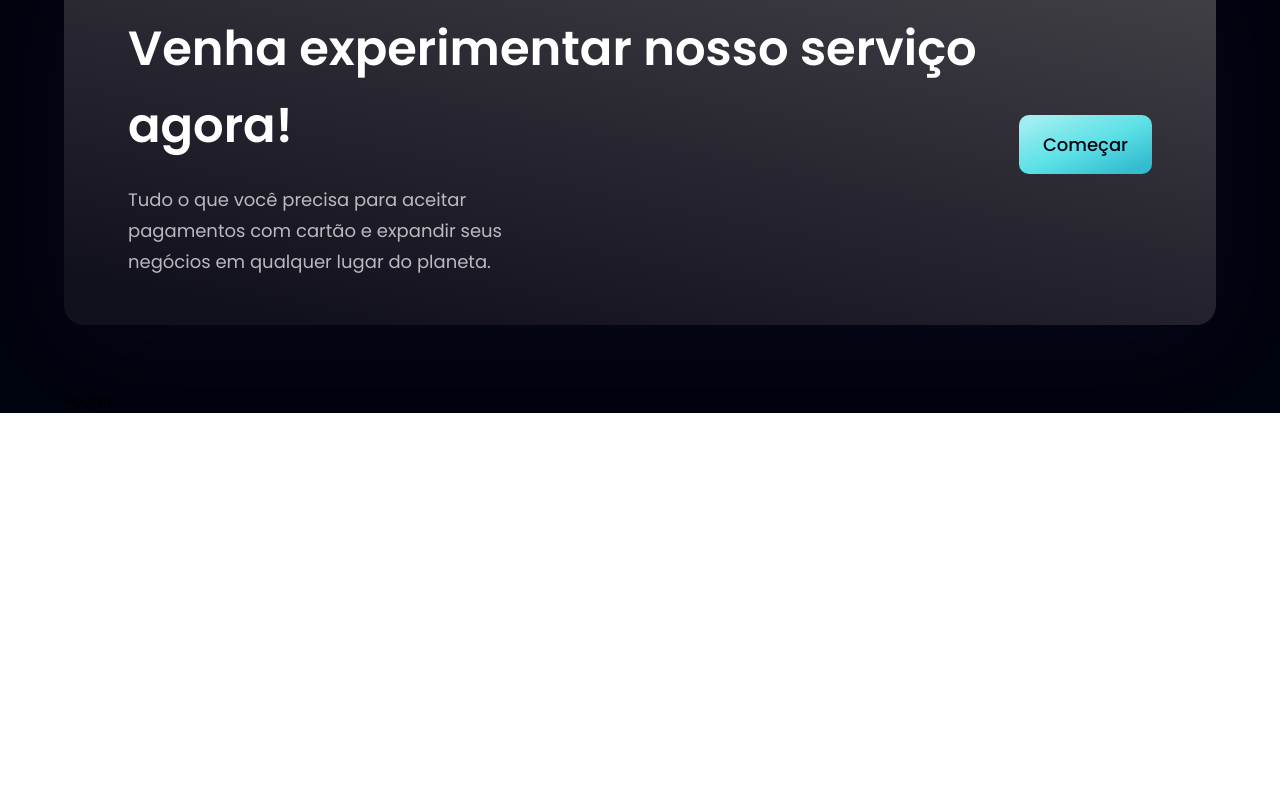
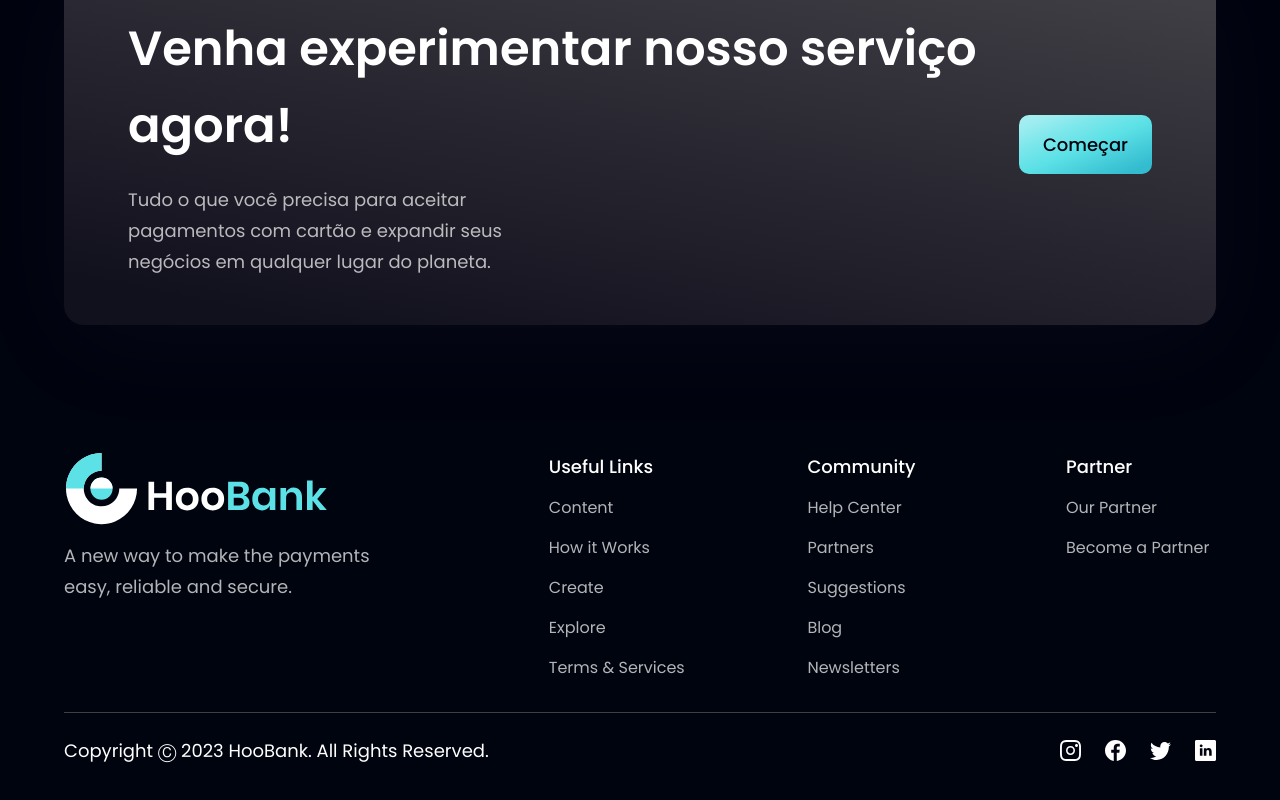
Before and after one commit to guilherhenri/bank-modern-app, a React (Vite) app: page / in a window 1280 px wide. Shown: the part 4281-5081 px from the top of the page. Before the commit the page ends 4694 px from the top, so only its background shows below. Built offline with nearby package versions, Linux system fonts and the light colour scheme.

Commit message:
Created Footer component

```diff
--- a/src/components/Footer.jsx
+++ b/src/components/Footer.jsx
@@ -1,7 +1,80 @@
-import React from 'react'
+import styles from '../style'
+import { logo } from '../assets'
+import { footerLinks, socialMedia } from '../constants'
 
-function Footer() {
-  return <div>Footer</div>
-}
+const Footer = () => (
+  <section className={`${styles.flexCenter} ${styles.paddingY} flex-col`}>
+    <div className={`${styles.flexStart} md:flex-row flex-col mb-8 w-full`}>
+      <div className="flex-1 flex flex-col justify-start mr-10">
+        <img
+          src={logo}
+          alt="hoobank"
+          className="w-[266px] h-[72px] object-contain"
+        />
+        <p className={`${styles.paragraph} mt-4 max-w-[310px]`}>
+          A new way to make the payments easy, reliable and secure.
+        </p>
+      </div>
+
+      <div
+        className="flex-[1.5] w-full flex flex-row justify-between
+        flex-wrap md:mt-0 mt-10"
+      >
+        {footerLinks.map((footerLink) => (
+          <div
+            key={footerLink.key}
+            className="flex flex-col ss:my-0 my-4 min-w-[150px]"
+          >
+            <h4
+              className="font-poppins font-medium text-[18px] leading-[27px]
+              text-white"
+            >
+              {footerLink.title}
+            </h4>
+
+            <ul className="list-none mt-4">
+              {footerLink.links.map((link, index) => (
+                <li
+                  key={link.name}
+                  className={`font-poppins font-normal text-[16px] leading-[24px]
+                  text-dimWhite hover:text-secondary cursor-pointer ${
+                    index !== footerLink.links.length - 1 ? 'mb-4' : 'mb-0'
+                  }`}
+                >
+                  {link.name}
+                </li>
+              ))}
+            </ul>
+          </div>
+        ))}
+      </div>
+    </div>
+
+    <div
+      className="w-full flex justify-between items-center md:flex-row
+      flex-col pt-6 border-t-[1px] border-t-[#3f3e45]"
+    >
+      <p
+        className="font-poppins font-normal text-center text-[18px] leading-[27px]
+        text-white"
+      >
+        Copyright Ⓒ 2023 HooBank. All Rights Reserved.
+      </p>
+
+      <div className="flex flex-row md:mt-0 mt-6">
+        {socialMedia.map((social, index) => (
+          <img
+            key={social.id}
+            src={social.icon}
+            alt={social.id}
+            className={`w-[21px] h-[21px] object-contain cursor-pointer ${
+              index !== socialMedia.length - 1 ? 'mr-6' : 'mr-0'
+            }`}
+          />
+        ))}
+      </div>
+    </div>
+  </section>
+)
 
 export default Footer
```
